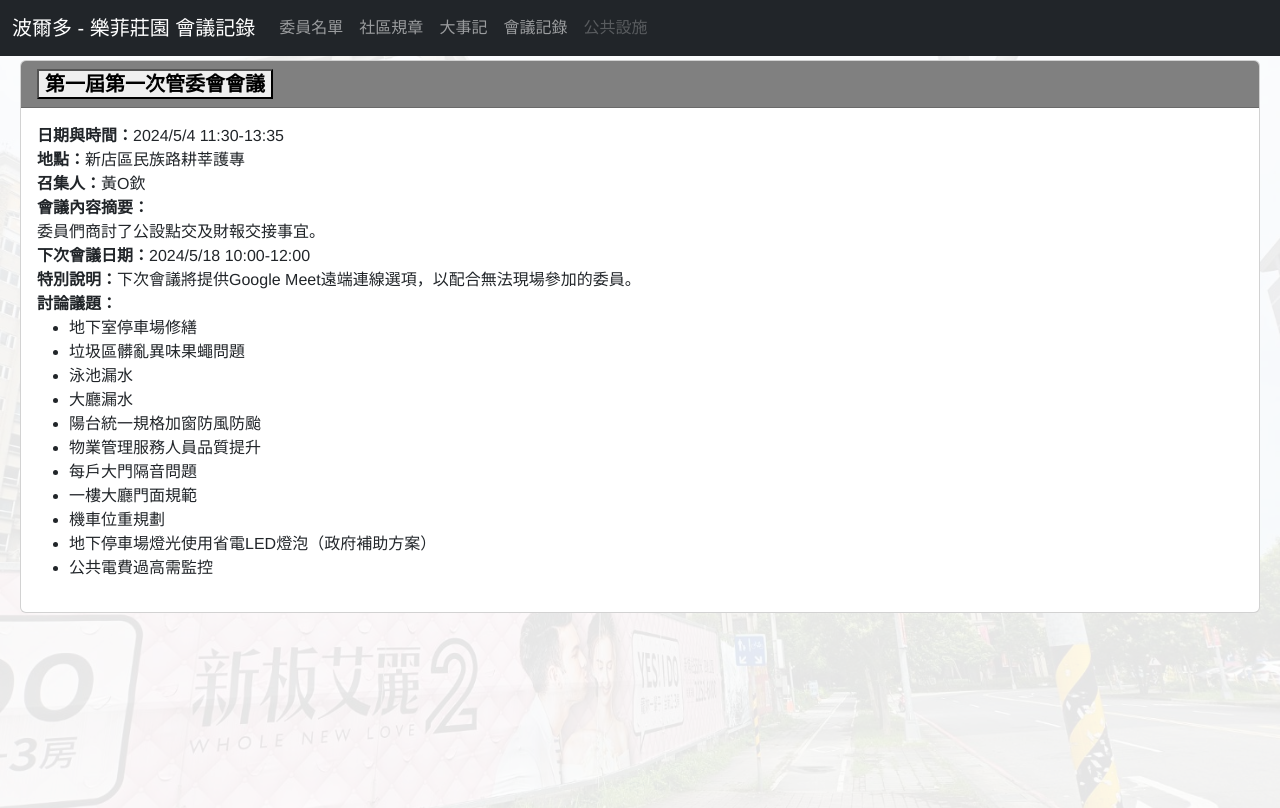
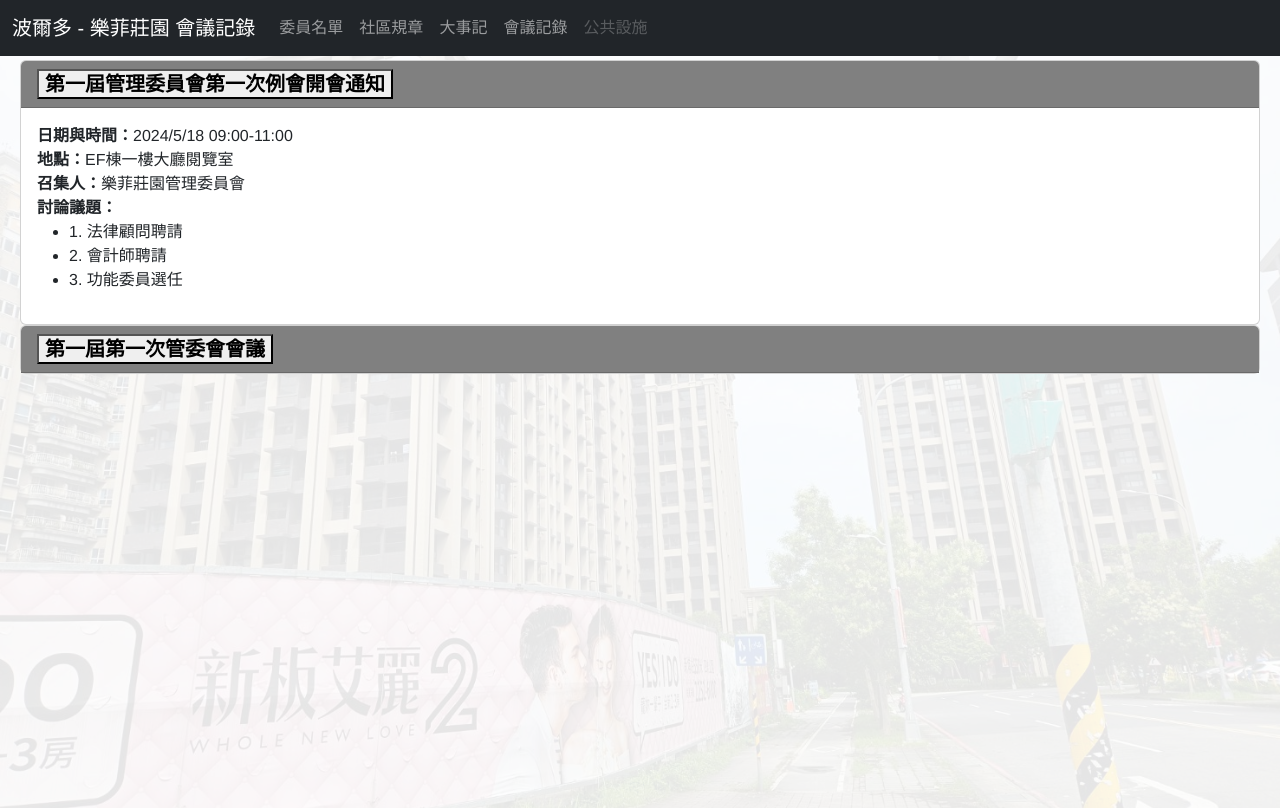
Before and after one commit to joechiboo/bordeaux-ii, a Vue app: page /records in a window 1280 px wide. Built offline with nearby package versions, Linux system fonts and the light colour scheme.

Commit message:
會議記錄修復, 增加第一次通知

```diff
--- a/src/components/MeetingMinutes.vue
+++ b/src/components/MeetingMinutes.vue
@@ -5,8 +5,8 @@
 				<h5 class="mb-0">
 					<button
 						class="btn-lg"
-						data-toggle="collapse"
-						:data-target="'#collapse' + index"
+						data-bs-toggle="collapse"
+						:data-bs-target="'#collapse' + index"
 						:aria-expanded="index === 0 ? 'true' : 'false'"
 						:aria-controls="'collapse' + index"
 					>
@@ -15,12 +15,15 @@
 				</h5>
 			</div>
 
-			<div :id="'collapse' + index" class="collapse" :class="{ show: index === 0 }" aria-labelledby="headingOne" data-parent="#accordion">
+			<div :id="'collapse' + index" class="collapse" :class="{ show: index === 0 }" aria-labelledby="headingOne" data-bs-parent="#accordion">
 				<div class="card-body">
 					<strong>日期與時間：</strong>{{ record.datetime }}<br />
 					<strong>地點：</strong>{{ record.location }}<br />
 					<strong>召集人：</strong>{{ record.convener }}<br />
-					<strong>會議內容摘要：</strong><br />{{ record.content }}
+					<div v-if="record.content">
+						<strong>會議內容摘要：</strong><br />
+						{{ record.content }}
+					</div>
 					<div v-if="record.nextMeeting">
 						<strong>下次會議日期：</strong>{{ record.nextMeeting.date }}<br />
 						<strong>特別說明：</strong>{{ record.nextMeeting.specialNote }}
@@ -42,6 +45,13 @@
 		data() {
 			return {
 				records: [
+					{
+						title: '第一屆管理委員會第一次例會開會通知',
+						location: 'EF棟一樓大廳閱覽室',
+						datetime: '2024/5/18 09:00-11:00',
+						convener: '樂菲莊園管理委員會',
+						issues: ['1. 法律顧問聘請', '2. 會計師聘請', '3. 功能委員選任'],
+					},
 					{
 						title: '第一屆第一次管委會會議',
 						location: '新店區民族路耕莘護專',
```
